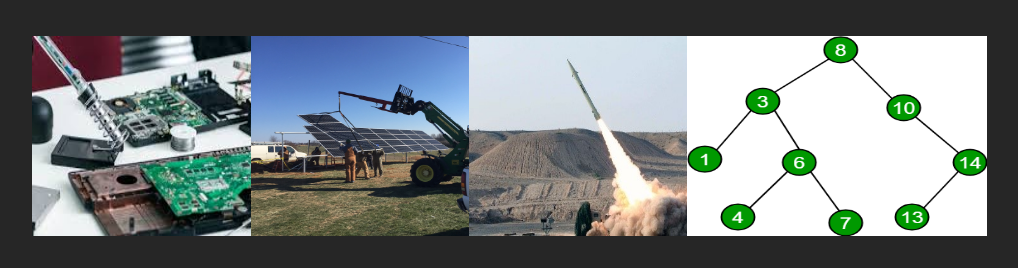
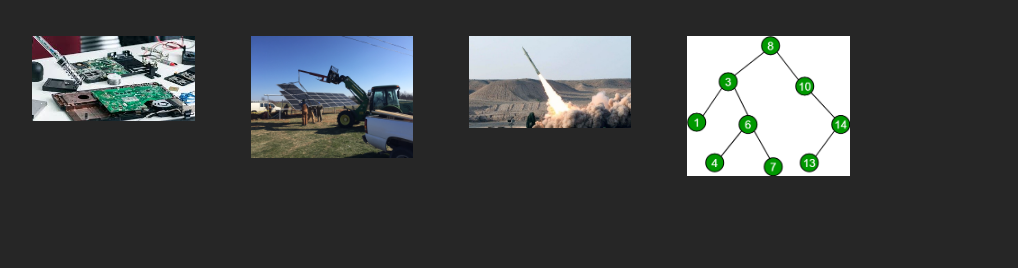
Before and after one commit to chrisaddington96/Engineering-Disciplines, a website: page quiz.html in a window 1280 px wide. Shown: the part 105-373 px from the top of the page, without its empty margins (199-1217 px from the left). Drawn offline with nearby package versions, Linux system fonts and the light colour scheme.

Commit message:
Image stuff

```diff
--- a/quiz.html
+++ b/quiz.html
@@ -16,10 +16,10 @@
 
             <div class="row">
                 <div class="col-sm-2"></div>
-                <div class="col-sm-2"><button class="btn btn-default"> <img src="images/Q1/CPT_3.jpg" width="300" height="200"> </button> </div>
-                <div class="col-sm-2"><button class="btn btn-default"> <img src="images/Q1/installation.jpg" width="300" height="200"> </button> </div>
-                <div class="col-sm-2"><button class="btn btn-default"> <img src="images/Q1/missile.jpg" width="300" height="200"> </button> </div>
-                <div class="col-sm-2"><button class="btn btn-default"> <img src="images/Q1/tree.png" width="300" height="200"> </button> </div>
+                <div class="col-sm-2"><button class="btn btn-default"> <img src="images/Q1/CPT_3.jpg" width=100% height=auto> </button> </div>
+                <div class="col-sm-2"><button class="btn btn-default"> <img src="images/Q1/installation.jpg" width=100% height=auto> </button> </div>
+                <div class="col-sm-2"><button class="btn btn-default"> <img src="images/Q1/missile.jpg" width=100% height=auto> </button> </div>
+                <div class="col-sm-2"><button class="btn btn-default"> <img src="images/Q1/tree.png" width=100% height=auto> </button> </div>
                 <div class="col-sm-2"></div>
             </div>
 
```
